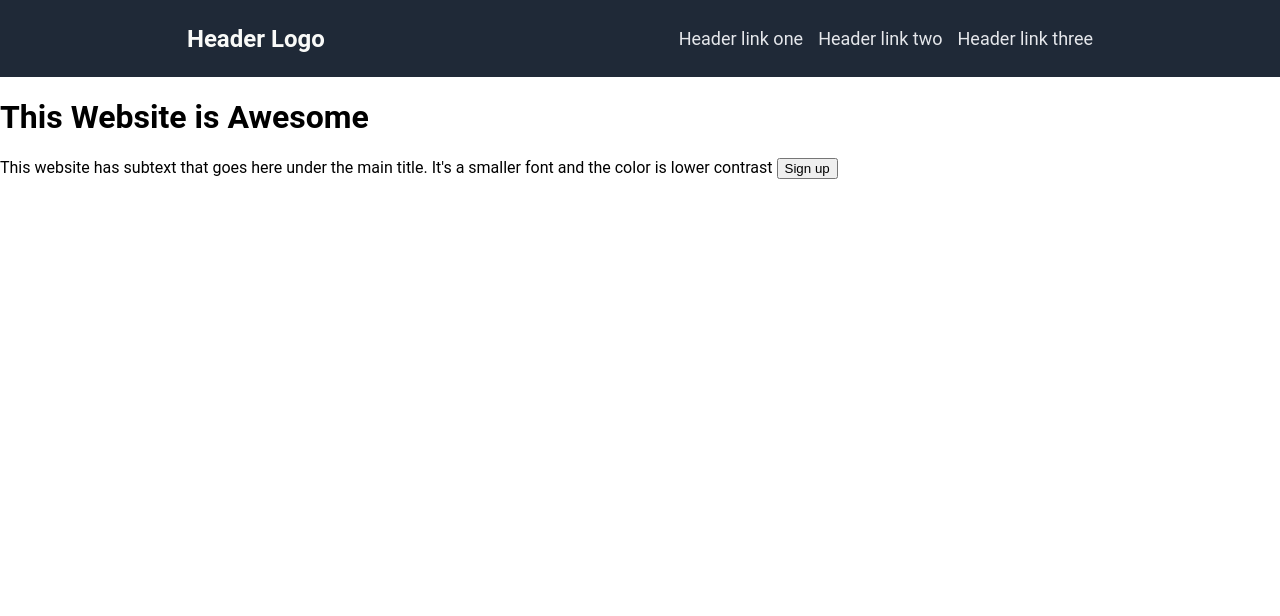
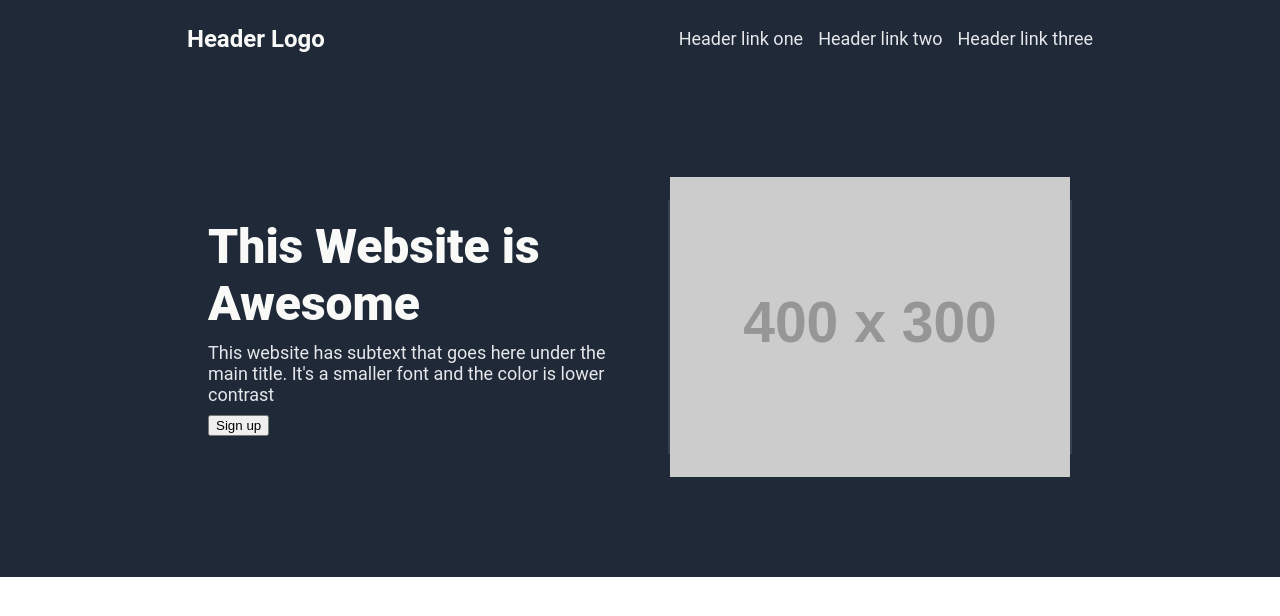
Before and after one commit to JoshTheGreatt/Landing-Page, a plain HTML site: page index.html in a window 1280 px wide. Drawn offline with Linux system fonts and the light colour scheme.

Commit message:
added css for first container/content section

```diff
--- a/index.html
+++ b/index.html
@@ -18,11 +18,18 @@
         </ul>
     </div>
     <div class="content">
-        <h1>This Website is Awesome</h1>
-        <a>This website has subtext that goes here under the main title. It's a smaller font and the color is lower
-            contrast</a>
-        <button class="sign-up">Sign up</button>
+        <div class="left-content">
+            <h1 class="hero">This Website is Awesome</h1>
+            <a class="secondary-text">This website has subtext that goes here under the main title. It's a smaller font
+                and the color is lower
+                contrast</a>
+            <button class="sign-up">Sign up</button>
+        </div>
+        <div class="image-placeholder">
+            <img src="https://via.placeholder.com/400x300?text=Image+Placeholder" alt="Placeholder image">
+        </div>
     </div>
+
     <a></a>
 
 </body>
--- a/style.css
+++ b/style.css
@@ -6,9 +6,13 @@
  .header {
      display: flex;
      justify-content: space-around;
-     background-color: #1F2937;
      font-size: 24px;
      padding: 10px;
+ }
+
+ .content,
+ .header {
+     background-color: #1F2937;
  }
 
 
@@ -28,10 +32,59 @@
      display: flex;
      gap: 15px;
      color: #e5e7eb;
+
+ }
+
+ .hero {
+     font-size: 48px;
+     color: #f9faf8;
+     font-weight: 900;
+     margin: 0;
+ }
+
+ .right-links,
+ .secondary-text {
      font-size: 18px;
+     color: #e5e7eb;
  }
 
  a {
      text-decoration: none;
      color: inherit;
  }
+
+ .content {
+     display: flex;
+     height: 500px;
+     justify-content: center;
+     /* center children horizontally as a group */
+     align-items: center;
+     /* center children vertically */
+     gap: 40px;
+     /* space between columns */
+ }
+
+ /* Give left-content a fixed width so it won't grow */
+ .left-content {
+     display: flex;
+     flex-direction: column;
+     flex: 0 0 420px;
+     /* don't grow/shrink; fixed 420px width */
+     justify-content: center;
+     /* center the inner contents vertically */
+     align-items: flex-start;
+     gap: 10px;
+ }
+
+ /* Optional: fix the image column width */
+ .image-placeholder {
+     display: flex;
+     flex-direction: column;
+     flex: 0 0 350px;
+     height: 250px;
+     border: 2px solid #374151;
+     justify-content: center;
+     align-items: center;
+     background-color: lightgray;
+     /* fixed width for consistent layout */
+ }
```
